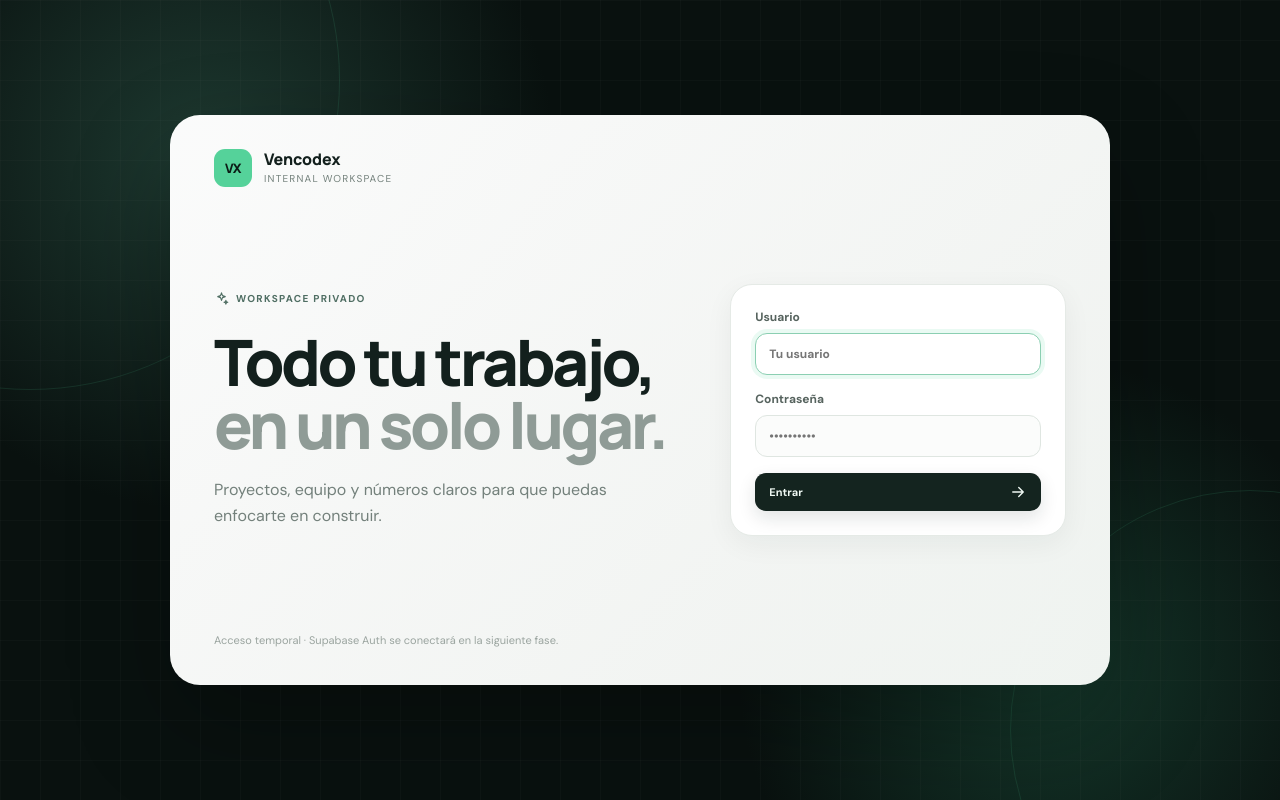
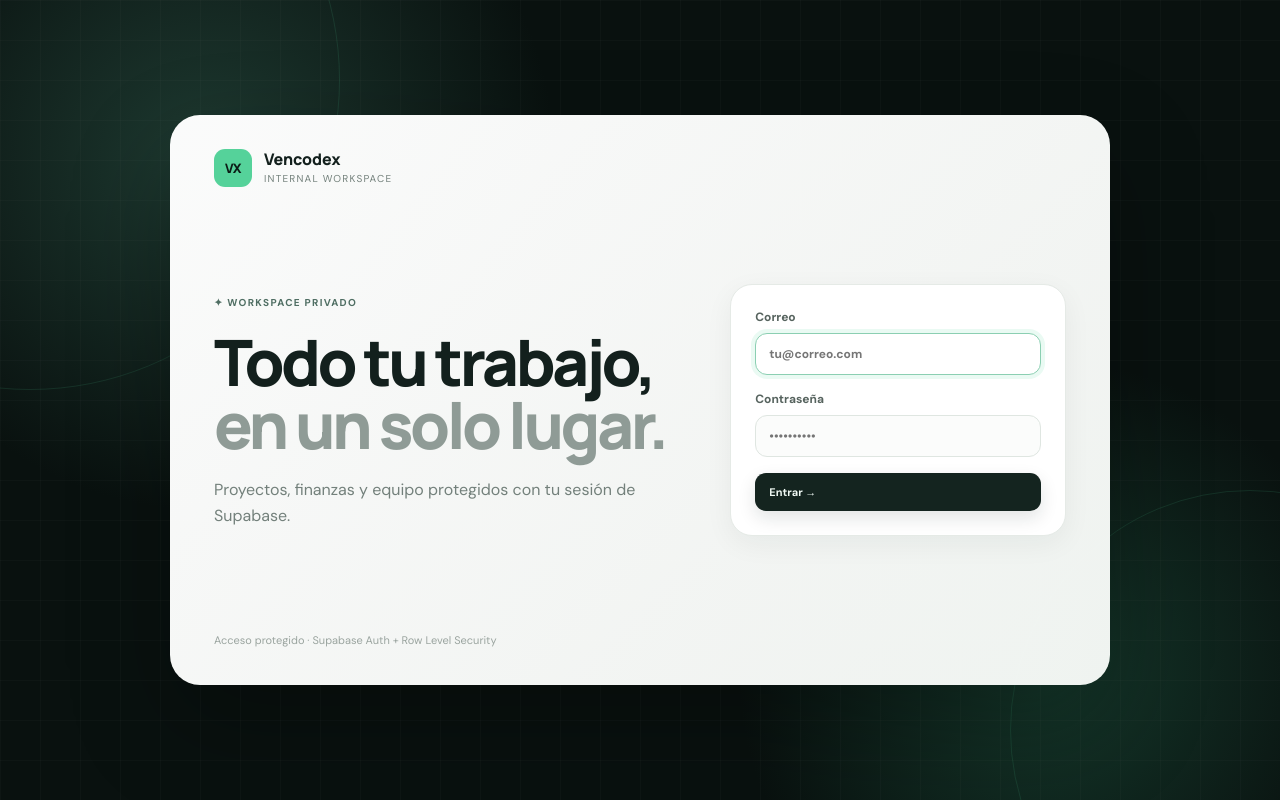
Before and after one commit to alfredoloai05/GestorFreelance, a React (Vite) app: page / in a window 1280 px wide. Built offline with nearby package versions, Linux system fonts and the light colour scheme; no server answers.

Commit message:
fix: activate Supabase authentication gate

```diff
--- a/src/main.jsx
+++ b/src/main.jsx
@@ -1,6 +1,7 @@
 import React from 'react';
 import ReactDOM from 'react-dom/client';
 import App from './App';
+import SupabaseGate from './SupabaseGate';
 import './styles.css';
 import './enhancements.css';
 import './riskEnhancer.css';
@@ -9,6 +10,8 @@ import './FinancePortal';
 
 ReactDOM.createRoot(document.getElementById('root')).render(
   <React.StrictMode>
-    <App />
+    <SupabaseGate>
+      <App />
+    </SupabaseGate>
   </React.StrictMode>,
 );
```
